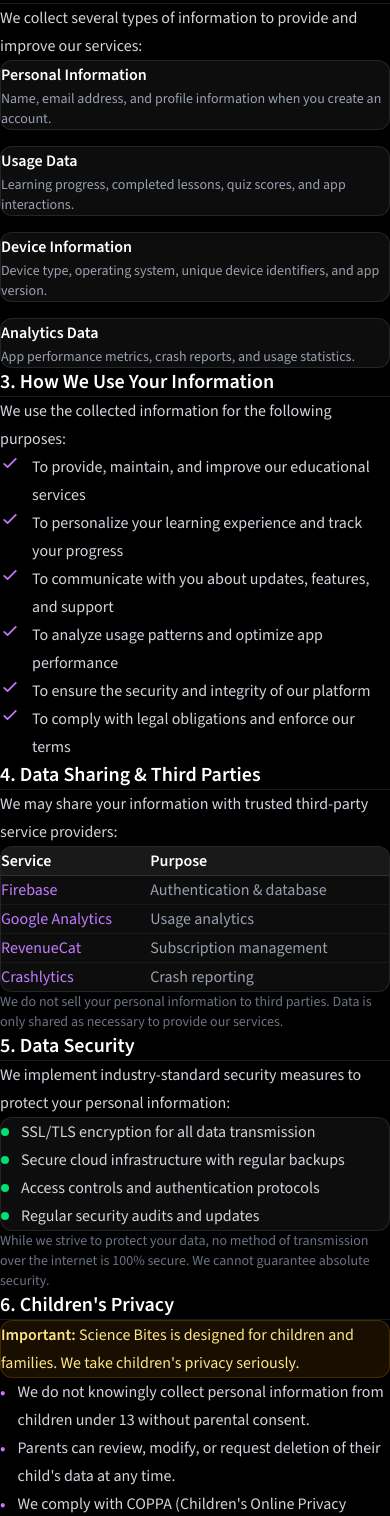
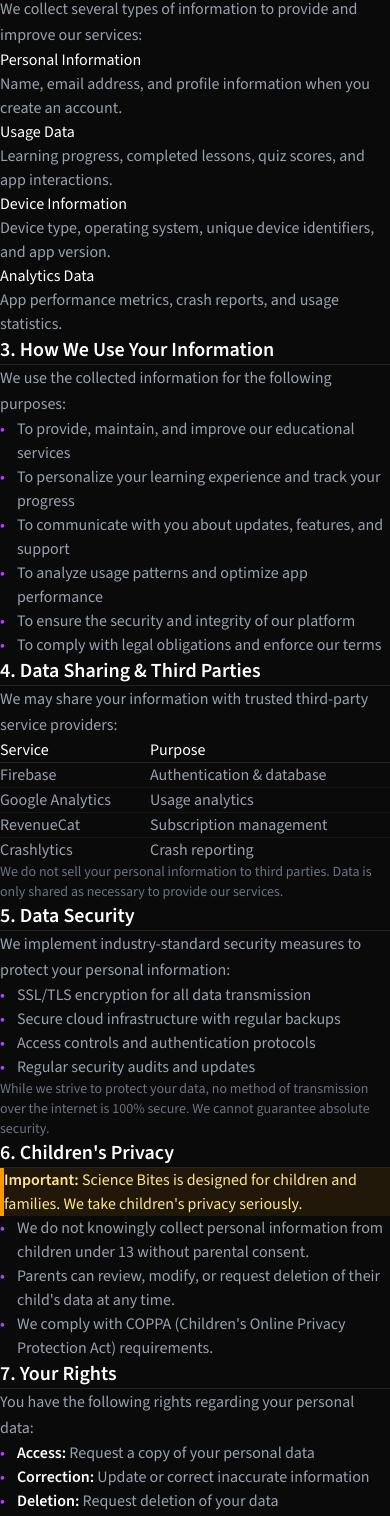
Before and after one commit to Burak-Arslan/Science-Bites-Landing-Page, a Next.js app: page /privacy-policy in a window 390 px wide. Shown: the part 363-1879 px from the top of the page. Built offline with nearby package versions, Linux system fonts and the light colour scheme.

Commit message:
Redesign Privacy Policy and Terms pages with Tailwind CSS

```diff
--- a/src/app/privacy-policy/page.tsx
+++ b/src/app/privacy-policy/page.tsx
@@ -7,10 +7,10 @@
 
 export default function PrivacyPolicy() {
   return (
-    <div className="min-h-screen flex flex-col bg-black text-white">
+    <div className="min-h-screen bg-[#0a0a0a] text-white">
       {/* Header */}
-      <header className="w-full py-5 px-6 border-b border-white/10 sticky top-0 bg-black/90 backdrop-blur-md z-50">
-        <nav className="max-w-3xl mx-auto flex justify-between items-center">
+      <header className="border-b border-white/10">
+        <div className="max-w-4xl mx-auto px-6 py-5 flex justify-between items-center">
           <Link
             href="/"
             className="font-[family-name:var(--font-playfair)] text-xl font-semibold hover:text-purple-400 transition-colors"
@@ -19,270 +19,297 @@
           </Link>
           <Link
             href="/"
-            className="text-gray-400 hover:text-white transition-colors text-sm flex items-center gap-2"
+            className="text-gray-400 hover:text-white transition-colors text-sm"
           >
-            <svg className="w-4 h-4" fill="none" stroke="currentColor" viewBox="0 0 24 24">
-              <path strokeLinecap="round" strokeLinejoin="round" strokeWidth={2} d="M10 19l-7-7m0 0l7-7m-7 7h18" />
-            </svg>
-            Back to Home
+            ← Back to Home
           </Link>
-        </nav>
+        </div>
       </header>
 
-      {/* Content */}
-      <main className="flex-1 py-10 px-6">
-        <article className="max-w-3xl mx-auto">
-          {/* Page Header */}
-          <div className="mb-10 text-center">
-            <h1 className="font-[family-name:var(--font-playfair)] text-3xl md:text-4xl font-bold mb-3">
+      {/* Main Content */}
+      <main className="max-w-4xl mx-auto px-6 py-16">
+        {/* Title */}
+        <div className="mb-12">
+          <h1 className="font-[family-name:var(--font-playfair)] text-4xl md:text-5xl font-bold mb-4">
             Privacy Policy
           </h1>
-            <p className="text-gray-500 text-sm">
+          <p className="text-gray-500">
             Last updated: December 28, 2024
           </p>
         </div>
 
-          {/* Content Sections */}
-          <div className="space-y-14 text-gray-300 leading-7">
+        {/* Content */}
+        <div className="space-y-12">
 
-            {/* Introduction */}
+          {/* 1. Introduction */}
           <section>
             <h2 className="text-xl font-semibold text-white mb-4 pb-3 border-b border-white/10">
               1. Introduction
             </h2>
+            <div className="space-y-4 text-gray-400 leading-relaxed">
               <p>
                 Welcome to Science Bites. We are committed to protecting your privacy and ensuring the security of your personal information. This Privacy Policy explains how we collect, use, disclose, and safeguard your information when you use our mobile application and website.
               </p>
-              <p className="mt-4">
+              <p>
                 By using Science Bites, you agree to the collection and use of information in accordance with this policy. If you do not agree with our policies, please do not use our services.
               </p>
+            </div>
           </section>
 
-            {/* Information We Collect */}
+          {/* 2. Information We Collect */}
           <section>
             <h2 className="text-xl font-semibold text-white mb-4 pb-3 border-b border-white/10">
               2. Information We Collect
             </h2>
-              <p className="mb-5">We collect several types of information to provide and improve our services:</p>
-              <div className="grid sm:grid-cols-2 gap-4">
-                <div className="bg-white/5 border border-white/10 rounded-xl p-5">
-                  <h3 className="font-semibold text-white mb-2">Personal Information</h3>
-                  <p className="text-sm text-gray-400">Name, email address, and profile information when you create an account.</p>
+            <p className="text-gray-400 leading-relaxed mb-6">
+              We collect several types of information to provide and improve our services:
+            </p>
+            <div className="space-y-4">
+              <div>
+                <h3 className="text-white font-medium mb-1">Personal Information</h3>
+                <p className="text-gray-400">Name, email address, and profile information when you create an account.</p>
               </div>
-                <div className="bg-white/5 border border-white/10 rounded-xl p-5">
-                  <h3 className="font-semibold text-white mb-2">Usage Data</h3>
-                  <p className="text-sm text-gray-400">Learning progress, completed lessons, quiz scores, and app interactions.</p>
+              <div>
+                <h3 className="text-white font-medium mb-1">Usage Data</h3>
+                <p className="text-gray-400">Learning progress, completed lessons, quiz scores, and app interactions.</p>
               </div>
-                <div className="bg-white/5 border border-white/10 rounded-xl p-5">
-                  <h3 className="font-semibold text-white mb-2">Device Information</h3>
-                  <p className="text-sm text-gray-400">Device type, operating system, unique device identifiers, and app version.</p>
+              <div>
+                <h3 className="text-white font-medium mb-1">Device Information</h3>
+                <p className="text-gray-400">Device type, operating system, unique device identifiers, and app version.</p>
               </div>
-                <div className="bg-white/5 border border-white/10 rounded-xl p-5">
-                  <h3 className="font-semibold text-white mb-2">Analytics Data</h3>
-                  <p className="text-sm text-gray-400">App performance metrics, crash reports, and usage statistics.</p>
+              <div>
+                <h3 className="text-white font-medium mb-1">Analytics Data</h3>
+                <p className="text-gray-400">App performance metrics, crash reports, and usage statistics.</p>
               </div>
             </div>
           </section>
 
-            {/* How We Use Your Information */}
+          {/* 3. How We Use Your Information */}
           <section>
             <h2 className="text-xl font-semibold text-white mb-4 pb-3 border-b border-white/10">
               3. How We Use Your Information
             </h2>
-              <p className="mb-5">We use the collected information for the following purposes:</p>
-              <ul className="space-y-3">
-                {[
-                  "To provide, maintain, and improve our educational services",
-                  "To personalize your learning experience and track your progress",
-                  "To communicate with you about updates, features, and support",
-                  "To analyze usage patterns and optimize app performance",
-                  "To ensure the security and integrity of our platform",
-                  "To comply with legal obligations and enforce our terms",
-                ].map((item, index) => (
-                  <li key={index} className="flex items-start gap-3">
-                    <svg className="w-5 h-5 text-purple-400 mt-0.5 flex-shrink-0" fill="none" stroke="currentColor" viewBox="0 0 24 24">
-                      <path strokeLinecap="round" strokeLinejoin="round" strokeWidth={2} d="M5 13l4 4L19 7" />
-                    </svg>
-                    <span>{item}</span>
+            <p className="text-gray-400 leading-relaxed mb-4">
+              We use the collected information for the following purposes:
+            </p>
+            <ul className="space-y-2 text-gray-400">
+              <li className="flex items-start gap-3">
+                <span className="text-purple-500 mt-1">•</span>
+                <span>To provide, maintain, and improve our educational services</span>
               </li>
-                ))}
+              <li className="flex items-start gap-3">
+                <span className="text-purple-500 mt-1">•</span>
+                <span>To personalize your learning experience and track your progress</span>
+              </li>
+              <li className="flex items-start gap-3">
+                <span className="text-purple-500 mt-1">•</span>
+                <span>To communicate with you about updates, features, and support</span>
+              </li>
+              <li className="flex items-start gap-3">
+                <span className="text-purple-500 mt-1">•</span>
+                <span>To analyze usage patterns and optimize app performance</span>
+              </li>
+              <li className="flex items-start gap-3">
+                <span className="text-purple-500 mt-1">•</span>
+                <span>To ensure the security and integrity of our platform</span>
+              </li>
+              <li className="flex items-start gap-3">
+                <span className="text-purple-500 mt-1">•</span>
+                <span>To comply with legal obligations and enforce our terms</span>
+              </li>
             </ul>
           </section>
 
-            {/* Data Sharing */}
+          {/* 4. Data Sharing */}
           <section>
             <h2 className="text-xl font-semibold text-white mb-4 pb-3 border-b border-white/10">
               4. Data Sharing & Third Parties
             </h2>
-              <p className="mb-5">We may share your information with trusted third-party service providers:</p>
-              <div className="bg-white/5 border border-white/10 rounded-xl overflow-hidden">
+            <p className="text-gray-400 leading-relaxed mb-6">
+              We may share your information with trusted third-party service providers:
+            </p>
+            <div className="overflow-x-auto mb-4">
               <table className="w-full">
                 <thead>
-                    <tr className="border-b border-white/10 bg-white/5">
-                      <th className="text-left py-3 px-5 text-white font-semibold">Service</th>
-                      <th className="text-left py-3 px-5 text-white font-semibold">Purpose</th>
+                  <tr className="border-b border-white/10">
+                    <th className="text-left py-3 pr-8 text-white font-medium">Service</th>
+                    <th className="text-left py-3 text-white font-medium">Purpose</th>
                   </tr>
                 </thead>
-                  <tbody className="divide-y divide-white/5">
-                    <tr>
-                      <td className="py-3 px-5 text-purple-400">Firebase</td>
-                      <td className="py-3 px-5 text-gray-400">Authentication & database</td>
+                <tbody className="text-gray-400">
+                  <tr className="border-b border-white/5">
+                    <td className="py-3 pr-8">Firebase</td>
+                    <td className="py-3">Authentication & database</td>
+                  </tr>
+                  <tr className="border-b border-white/5">
+                    <td className="py-3 pr-8">Google Analytics</td>
+                    <td className="py-3">Usage analytics</td>
+                  </tr>
+                  <tr className="border-b border-white/5">
+                    <td className="py-3 pr-8">RevenueCat</td>
+                    <td className="py-3">Subscription management</td>
                   </tr>
                   <tr>
-                      <td className="py-3 px-5 text-purple-400">Google Analytics</td>
-                      <td className="py-3 px-5 text-gray-400">Usage analytics</td>
-                    </tr>
-                    <tr>
-                      <td className="py-3 px-5 text-purple-400">RevenueCat</td>
-                      <td className="py-3 px-5 text-gray-400">Subscription management</td>
-                    </tr>
-                    <tr>
-                      <td className="py-3 px-5 text-purple-400">Crashlytics</td>
-                      <td className="py-3 px-5 text-gray-400">Crash reporting</td>
+                    <td className="py-3 pr-8">Crashlytics</td>
+                    <td className="py-3">Crash reporting</td>
                   </tr>
                 </tbody>
               </table>
             </div>
-              <p className="text-sm text-gray-500 mt-4">
+            <p className="text-gray-500 text-sm">
               We do not sell your personal information to third parties. Data is only shared as necessary to provide our services.
             </p>
           </section>
 
-            {/* Data Security */}
+          {/* 5. Data Security */}
           <section>
             <h2 className="text-xl font-semibold text-white mb-4 pb-3 border-b border-white/10">
               5. Data Security
             </h2>
-              <p className="mb-5">We implement industry-standard security measures to protect your personal information:</p>
-              <div className="bg-white/5 border border-white/10 rounded-xl p-5 space-y-3">
-                {[
-                  "SSL/TLS encryption for all data transmission",
-                  "Secure cloud infrastructure with regular backups",
-                  "Access controls and authentication protocols",
-                  "Regular security audits and updates",
-                ].map((item, index) => (
-                  <div key={index} className="flex items-center gap-3">
-                    <div className="w-2 h-2 bg-green-400 rounded-full flex-shrink-0"></div>
-                    <span>{item}</span>
-                  </div>
-                ))}
-              </div>
-              <p className="text-sm text-gray-500 mt-4">
+            <p className="text-gray-400 leading-relaxed mb-4">
+              We implement industry-standard security measures to protect your personal information:
+            </p>
+            <ul className="space-y-2 text-gray-400 mb-4">
+              <li className="flex items-start gap-3">
+                <span className="text-purple-500 mt-1">•</span>
+                <span>SSL/TLS encryption for all data transmission</span>
+              </li>
+              <li className="flex items-start gap-3">
+                <span className="text-purple-500 mt-1">•</span>
+                <span>Secure cloud infrastructure with regular backups</span>
+              </li>
+              <li className="flex items-start gap-3">
+                <span className="text-purple-500 mt-1">•</span>
+                <span>Access controls and authentication protocols</span>
+              </li>
+              <li className="flex items-start gap-3">
+                <span className="text-purple-500 mt-1">•</span>
+                <span>Regular security audits and updates</span>
+              </li>
+            </ul>
+            <p className="text-gray-500 text-sm">
               While we strive to protect your data, no method of transmission over the internet is 100% secure. We cannot guarantee absolute security.
             </p>
           </section>
 
-            {/* Children's Privacy */}
+          {/* 6. Children's Privacy */}
           <section>
             <h2 className="text-xl font-semibold text-white mb-4 pb-3 border-b border-white/10">
               6. Children&apos;s Privacy
             </h2>
-              <div className="bg-amber-500/10 border border-amber-500/20 rounded-xl p-5 mb-5">
+            <div className="bg-amber-500/10 border-l-4 border-amber-500 p-4 mb-4">
               <p className="text-amber-200">
                 <strong>Important:</strong> Science Bites is designed for children and families. We take children&apos;s privacy seriously.
               </p>
             </div>
-              <ul className="space-y-3">
+            <ul className="space-y-2 text-gray-400">
               <li className="flex items-start gap-3">
-                  <span className="text-purple-400 text-lg">•</span>
+                <span className="text-purple-500 mt-1">•</span>
                 <span>We do not knowingly collect personal information from children under 13 without parental consent.</span>
               </li>
               <li className="flex items-start gap-3">
-                  <span className="text-purple-400 text-lg">•</span>
+                <span className="text-purple-500 mt-1">•</span>
                 <span>Parents can review, modify, or request deletion of their child&apos;s data at any time.</span>
               </li>
               <li className="flex items-start gap-3">
-                  <span className="text-purple-400 text-lg">•</span>
+                <span className="text-purple-500 mt-1">•</span>
                 <span>We comply with COPPA (Children&apos;s Online Privacy Protection Act) requirements.</span>
               </li>
             </ul>
           </section>
 
-            {/* Your Rights */}
+          {/* 7. Your Rights */}
           <section>
             <h2 className="text-xl font-semibold text-white mb-4 pb-3 border-b border-white/10">
               7. Your Rights
             </h2>
-              <p className="mb-5">You have the following rights regarding your personal data:</p>
-              <div className="grid grid-cols-2 sm:grid-cols-3 gap-4">
-                {[
-                  { title: "Access", desc: "Request a copy of your personal data" },
-                  { title: "Correction", desc: "Update or correct inaccurate information" },
-                  { title: "Deletion", desc: "Request deletion of your data" },
-                  { title: "Portability", desc: "Export your data in standard format" },
-                  { title: "Objection", desc: "Object to certain data processing" },
-                  { title: "Withdrawal", desc: "Withdraw consent at any time" },
-                ].map((right, index) => (
-                  <div key={index} className="bg-white/5 border border-white/10 rounded-xl p-4">
-                    <h4 className="font-semibold text-white mb-1">{right.title}</h4>
-                    <p className="text-sm text-gray-400">{right.desc}</p>
-                  </div>
-                ))}
-              </div>
+            <p className="text-gray-400 leading-relaxed mb-4">
+              You have the following rights regarding your personal data:
+            </p>
+            <ul className="space-y-2 text-gray-400">
+              <li className="flex items-start gap-3">
+                <span className="text-purple-500 mt-1">•</span>
+                <span><strong className="text-white">Access:</strong> Request a copy of your personal data</span>
+              </li>
+              <li className="flex items-start gap-3">
+                <span className="text-purple-500 mt-1">•</span>
+                <span><strong className="text-white">Correction:</strong> Update or correct inaccurate information</span>
+              </li>
+              <li className="flex items-start gap-3">
+                <span className="text-purple-500 mt-1">•</span>
+                <span><strong className="text-white">Deletion:</strong> Request deletion of your data</span>
+              </li>
+              <li className="flex items-start gap-3">
+                <span className="text-purple-500 mt-1">•</span>
+                <span><strong className="text-white">Portability:</strong> Export your data in a standard format</span>
+              </li>
+              <li className="flex items-start gap-3">
+                <span className="text-purple-500 mt-1">•</span>
+                <span><strong className="text-white">Objection:</strong> Object to certain data processing</span>
+              </li>
+              <li className="flex items-start gap-3">
+                <span className="text-purple-500 mt-1">•</span>
+                <span><strong className="text-white">Withdrawal:</strong> Withdraw consent at any time</span>
+              </li>
+            </ul>
           </section>
 
-            {/* Cookies */}
+          {/* 8. Cookies */}
           <section>
             <h2 className="text-xl font-semibold text-white mb-4 pb-3 border-b border-white/10">
               8. Cookies & Tracking
             </h2>
+            <div className="space-y-4 text-gray-400 leading-relaxed">
               <p>
                 Our website uses cookies and similar tracking technologies to enhance your experience. Cookies are small text files stored on your device that help us understand how you use our services.
               </p>
-              <p className="mt-4">
+              <p>
                 You can control cookies through your browser settings. Disabling cookies may affect some features of our website.
               </p>
+            </div>
           </section>
 
-            {/* Policy Changes */}
+          {/* 9. Policy Changes */}
           <section>
             <h2 className="text-xl font-semibold text-white mb-4 pb-3 border-b border-white/10">
               9. Policy Changes
             </h2>
+            <div className="space-y-4 text-gray-400 leading-relaxed">
               <p>
                 We may update this Privacy Policy from time to time. We will notify you of any significant changes through in-app notifications or email.
               </p>
-              <p className="mt-4">
+              <p>
                 The &quot;Last updated&quot; date at the top of this policy indicates when it was last revised. Your continued use of Science Bites after changes are posted constitutes your acceptance of the updated policy.
               </p>
+            </div>
           </section>
 
-            {/* Contact */}
+          {/* 10. Contact */}
           <section>
             <h2 className="text-xl font-semibold text-white mb-4 pb-3 border-b border-white/10">
               10. Contact Us
             </h2>
-              <p className="mb-5">
+            <p className="text-gray-400 leading-relaxed mb-4">
               If you have any questions about this Privacy Policy or our data practices, please contact us:
             </p>
-              <div className="bg-gradient-to-r from-purple-500/10 to-indigo-500/10 border border-purple-500/20 rounded-xl p-6">
-                <div className="flex items-center gap-4">
-                  <div className="w-12 h-12 bg-purple-500/20 rounded-full flex items-center justify-center flex-shrink-0">
-                    <svg className="w-6 h-6 text-purple-400" fill="none" stroke="currentColor" viewBox="0 0 24 24">
-                      <path strokeLinecap="round" strokeLinejoin="round" strokeWidth={2} d="M3 8l7.89 5.26a2 2 0 002.22 0L21 8M5 19h14a2 2 0 002-2V7a2 2 0 00-2-2H5a2 2 0 00-2 2v10a2 2 0 002 2z" />
-                    </svg>
-                  </div>
-                  <div>
-                    <p className="text-sm text-gray-400 mb-1">Email us at</p>
-                    <a href="mailto:info@dasyatisstudio.com" className="text-lg text-white hover:text-purple-400 transition-colors font-semibold">
+            <p className="text-gray-400">
+              <strong className="text-white">Email:</strong>{" "}
+              <a href="mailto:info@dasyatisstudio.com" className="text-purple-400 hover:text-purple-300 transition-colors">
                 info@dasyatisstudio.com
               </a>
-                  </div>
-                </div>
-              </div>
+            </p>
           </section>
 
         </div>
-        </article>
       </main>
 
       {/* Footer */}
-      <footer className="w-full py-6 px-6 border-t border-white/10 mt-10">
-        <div className="max-w-3xl mx-auto flex flex-col sm:flex-row justify-between items-center gap-4">
+      <footer className="border-t border-white/10">
+        <div className="max-w-4xl mx-auto px-6 py-8 flex flex-col sm:flex-row justify-between items-center gap-4">
           <p className="text-gray-500 text-sm">
             © {new Date().getFullYear()} Science Bites. All rights reserved.
           </p>
-          <div className="flex gap-6 text-sm text-gray-500">
+          <div className="flex gap-8 text-sm text-gray-500">
             <Link href="/" className="hover:text-white transition-colors">
               Home
             </Link>
```
Also changed, not shown: src/app/terms/page.tsx (+136 -117 lines). Lines whose indentation alone changed are shown as unchanged.
